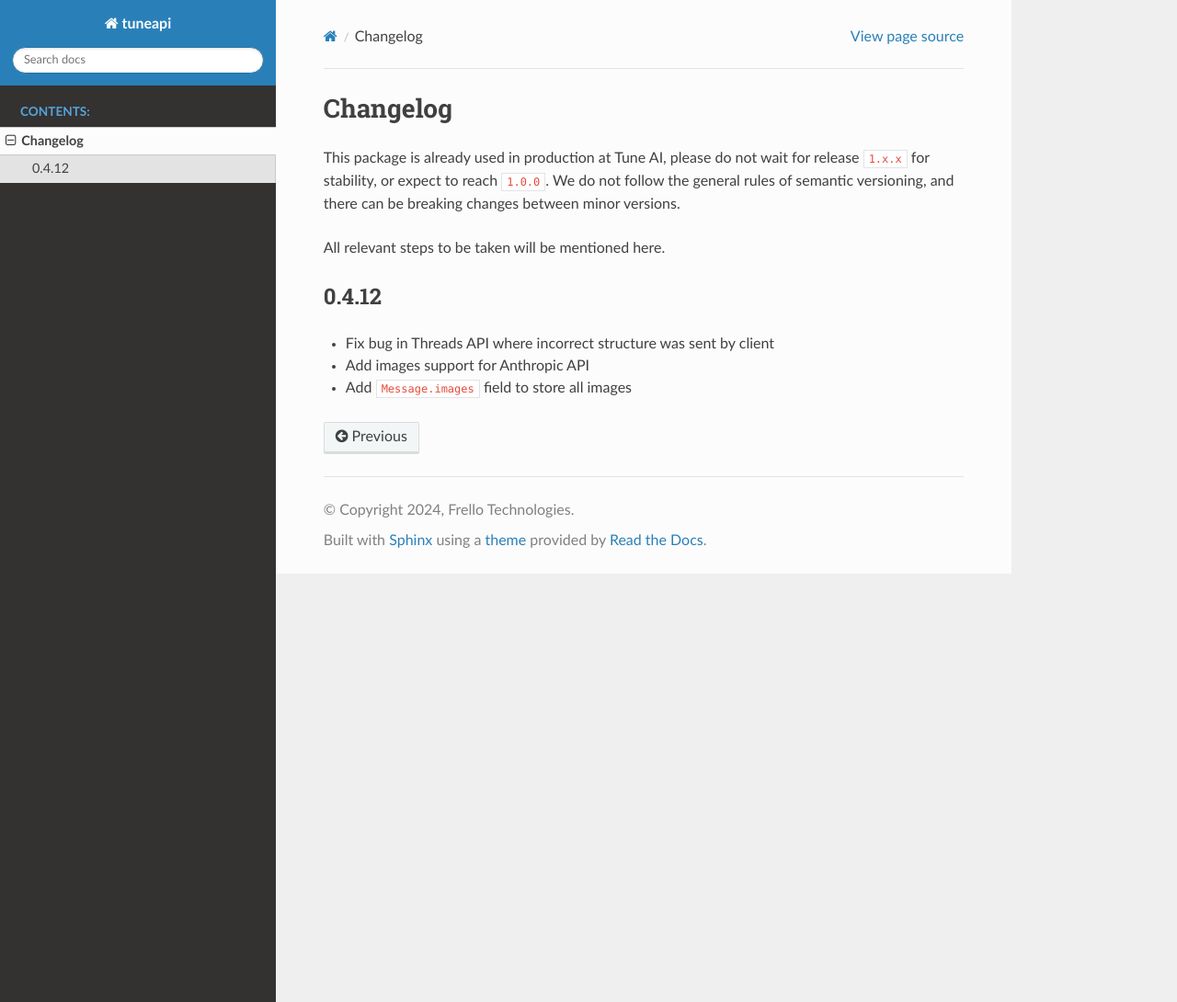
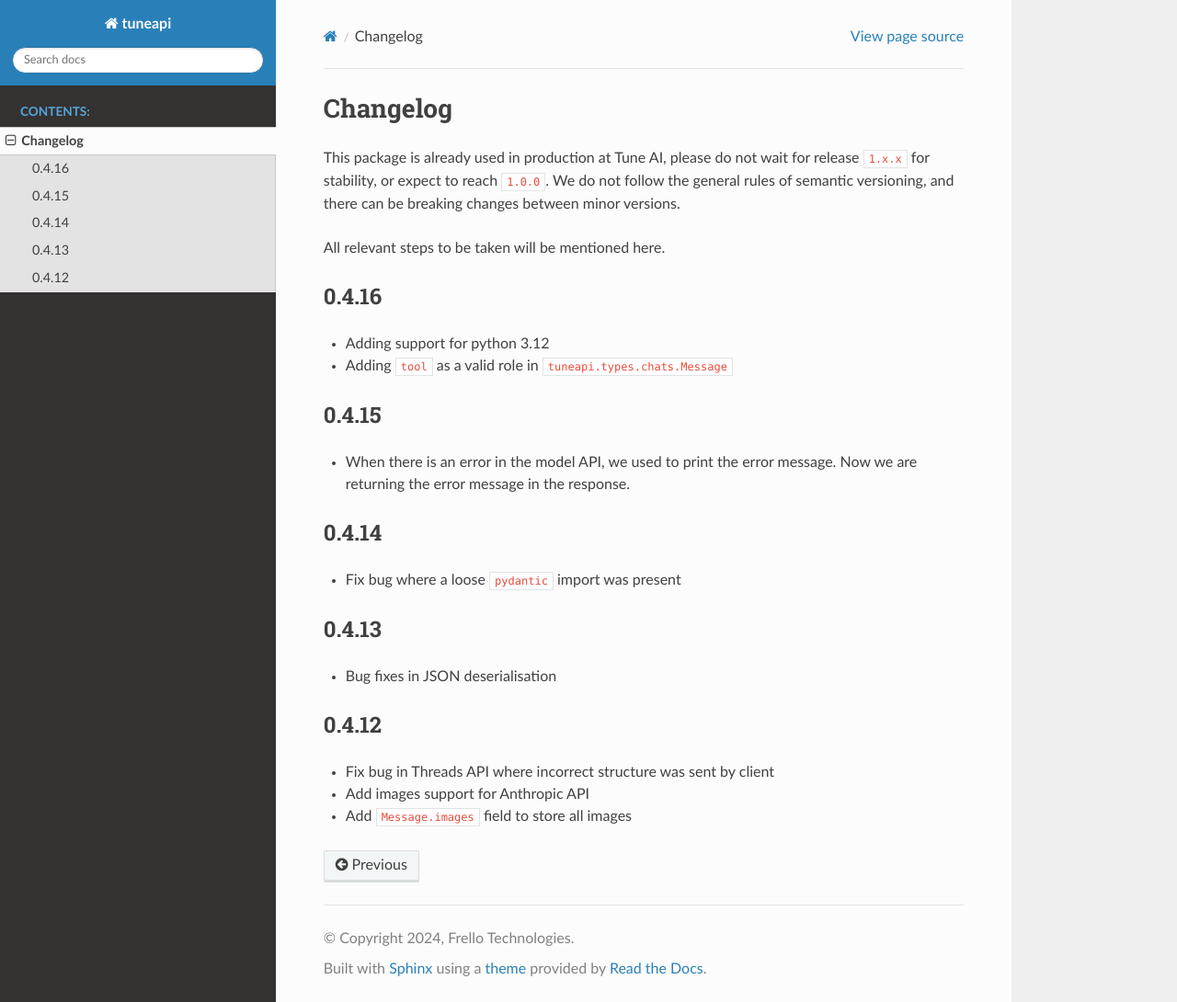
Before and after one commit to yashbonde/tuneapi, a Sphinx documentation site: the page built from docs/changelog.rst, in a window 1280 px wide and 1090 px high. Shown: the whole window at 92% size. Built offline with Sphinx 7.4.7 and the Read the Docs theme 2.0.0, drawn with Linux system fonts in a browser that asks for light colours; pages that are not in the unit, such as notebooks, are missing from menus.

Commit message:
[0.4.16] add python 3.12 and update changelog

```diff
--- a/docs/changelog.rst
+++ b/docs/changelog.rst
@@ -7,6 +7,28 @@ minor versions.
 
 All relevant steps to be taken will be mentioned here.
 
+0.4.16
+------
+
+- Adding support for python 3.12
+- Adding ``tool`` as a valid role in ``tuneapi.types.chats.Message``
+
+0.4.15
+------
+
+- When there is an error in the model API, we used to print the error message. Now we are returning the error message
+  in the response.
+
+0.4.14
+------
+
+- Fix bug where a loose ``pydantic`` import was present
+
+0.4.13
+------
+
+- Bug fixes in JSON deserialisation
+
 0.4.12
 ------
 
--- a/docs/conf.py
+++ b/docs/conf.py
@@ -13,7 +13,7 @@ sys.path.insert(0, os.path.abspath("../"))
 project = "tuneapi"
 copyright = "2024, Frello Technologies"
 author = "Frello Technologies"
-release = "0.4.15"
+release = "0.4.16"
 
 # -- General configuration ---------------------------------------------------
 # https://www.sphinx-doc.org/en/master/usage/configuration.html#general-configuration
--- a/pyproject.toml
+++ b/pyproject.toml
@@ -1,6 +1,6 @@
 [tool.poetry]
 name = "tuneapi"
-version = "0.4.15"
+version = "0.4.16"
 description = "Tune AI APIs."
 authors = ["Frello Technology Private Limited <engineering@nimblebox.ai>"]
 license = "MIT"
@@ -8,7 +8,7 @@ readme = "README.md"
 repository = "https://github.com/NimbleBoxAI/tuneapi"
 
 [tool.poetry.dependencies]
-python = "^3.10,<3.12"
+python = "^3.10"
 fire = "0.5.0"
 requests = "^2.31.0"
 cloudpickle = "3.0.0"
--- a/tuneapi/__init__.py
+++ b/tuneapi/__init__.py
@@ -1,3 +1,3 @@
 # Copyright © 2023- Frello Technology Private Limited
 
-__version__ = "0.4.15"
+__version__ = "0.4.16"
```
Also changed, not shown: 2 other files.
